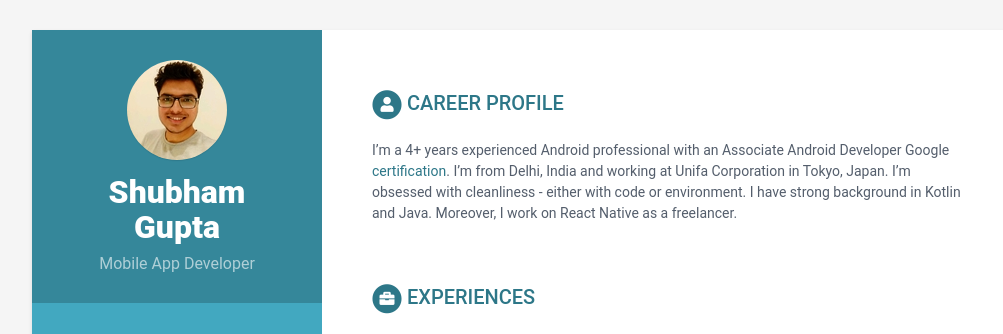
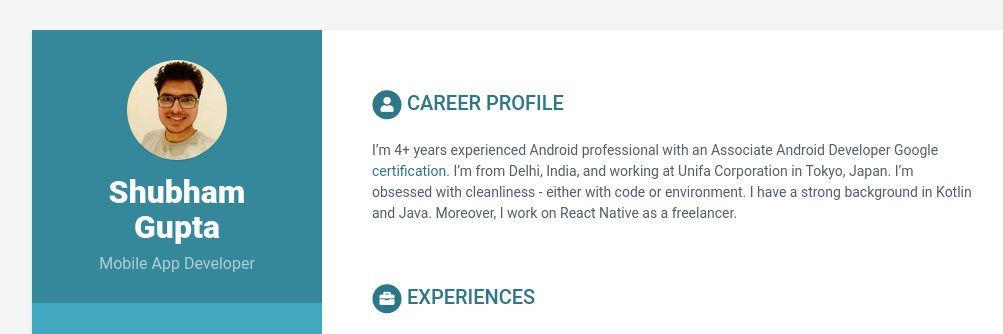
Before and after one commit to shubham08gupta/shubham08gupta.github.io, a Jekyll site: the page built from index.html, in a window 1280 px wide. Shown: the top 334 px of the page, without its empty margins (108-1111 px from the left). Built offline with Jekyll 4.4.1, drawn with Linux system fonts in a browser that asks for light colours.

Commit message:
update grammar in profile section

```diff
--- a/_data/data.yml
+++ b/_data/data.yml
@@ -52,11 +52,11 @@ sidebar:
 career-profile:
     title: Career Profile
     summary: |
-      I'm a 4+ years experienced Android professional with
+      I'm 4+ years experienced Android professional with
       an Associate Android Developer Google [certification](http://bcert.me/sejnrmey).
-      I'm from Delhi, India and working at Unifa Corporation in Tokyo, Japan. I'm obsessed
-      with cleanliness - either with code or environment. I have strong background in Kotlin and
-      Java. Moreover, I work on React Native as a freelancer.
+      I'm from Delhi, India, and working at Unifa Corporation in Tokyo, Japan.
+      I'm obsessed with cleanliness - either with code or environment.
+      I have a strong background in Kotlin and Java. Moreover, I work on React Native as a freelancer.
 
 education:
     - degree: B.Tech. in Computer Science
```
